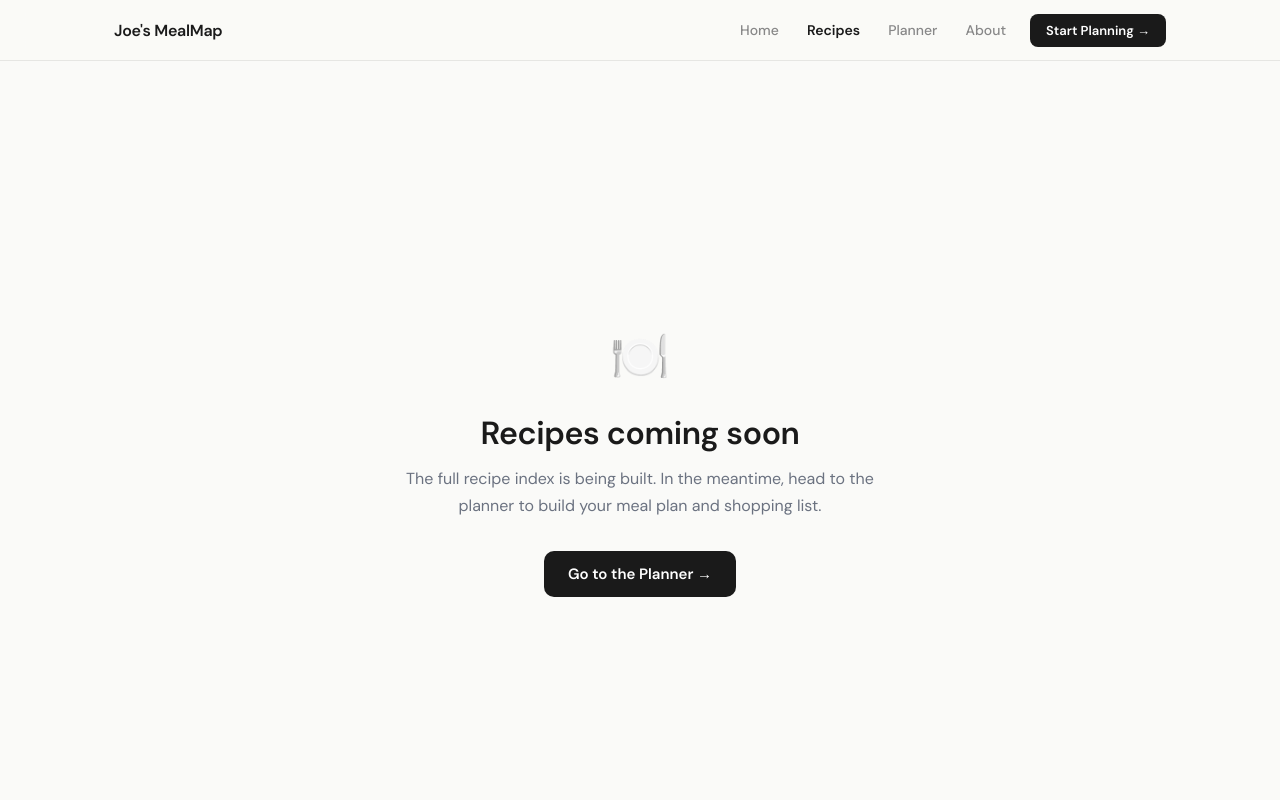
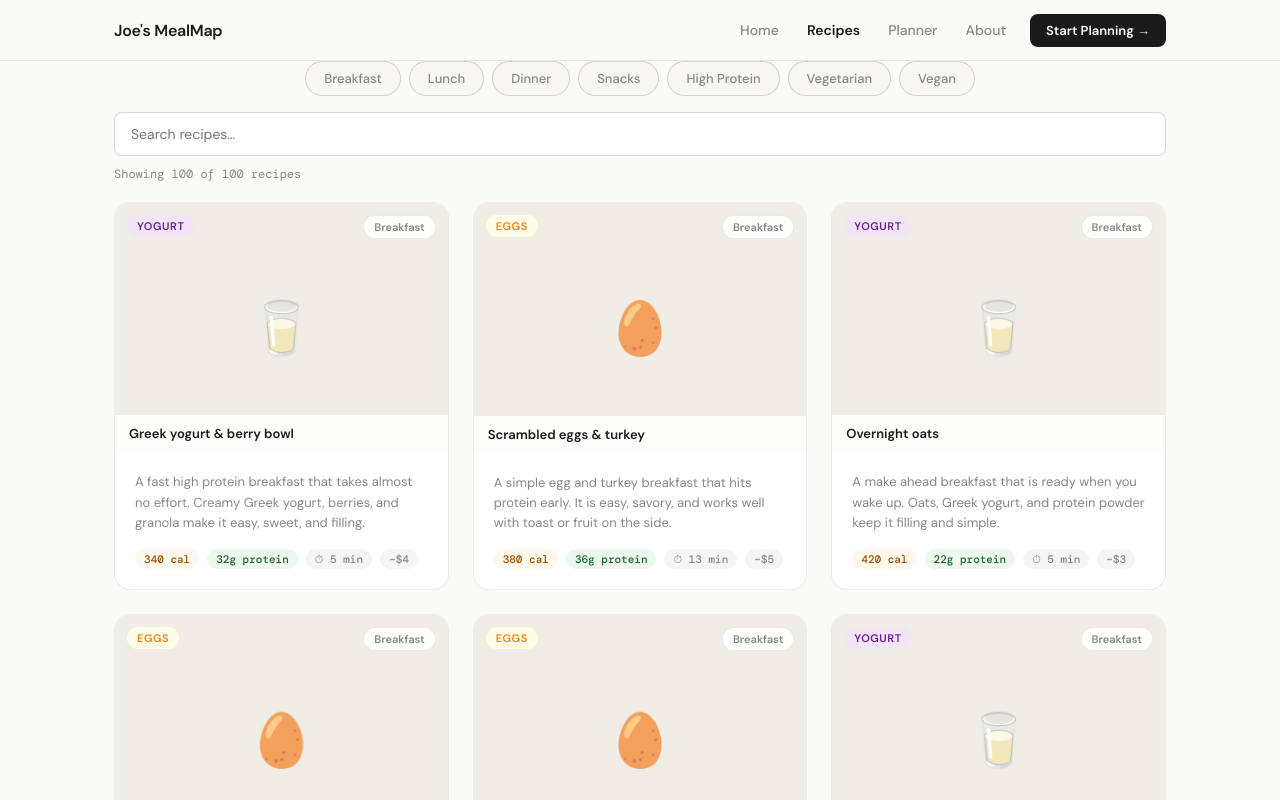
Before and after one commit to joe189/joesmealmap, a Next.js app: page /recipes in a window 1280 px wide. Shown: the top 800 px of the page. Built offline with nearby package versions, Linux system fonts and the light colour scheme.

Commit message:
build recipe index page with filter grid

```diff
--- a/app/recipes/page.tsx
+++ b/app/recipes/page.tsx
@@ -1,20 +1,34 @@
-import Link from 'next/link';
 import NavBar from '@/components/NavBar';
+import RecipeFilterGrid from '@/components/RecipeFilterGrid';
+import recipesRaw from '@/lib/recipes-merged.json';
+
+type Recipe = {
+  slug: string; name: string; type: string; proto: string;
+  totalTime: number; cal: number; pro: number; carb: number;
+  fat: number; cost: number; description: string; photoSearch: string;
+};
+
+const recipes = recipesRaw as Recipe[];
+
+export const metadata = {
+  title: "Recipes | Joe's MealMap",
+  description: 'Browse all 100 high-protein recipes. Filter by meal type, dietary preference, or protein source.',
+};
 
 export default function RecipesPage() {
   return (
     <>
       <NavBar />
-      <main style={{ background: '#fafaf8', minHeight: '100vh', display: 'flex', alignItems: 'center', justifyContent: 'center', padding: '80px 24px' }}>
-        <div style={{ textAlign: 'center', maxWidth: 480 }}>
-          <div style={{ fontSize: 48, marginBottom: 24 }}>🍽️</div>
-          <h1 style={{ fontSize: 32, fontWeight: 600, letterSpacing: '-0.4px', marginBottom: 12 }}>Recipes coming soon</h1>
-          <p style={{ fontSize: 16, color: '#6B7280', lineHeight: 1.65, marginBottom: 32 }}>
-            The full recipe index is being built. In the meantime, head to the planner to build your meal plan and shopping list.
-          </p>
-          <Link href="/" style={{ display: 'inline-flex', alignItems: 'center', fontSize: 15, fontWeight: 600, color: '#fff', background: '#1a1a1a', padding: '13px 24px', borderRadius: 10, textDecoration: 'none' }}>
-            Go to the Planner →
-          </Link>
+      <main className="recipes-page-main">
+        <div className="section-inner">
+          <header className="recipes-page-header">
+            <span className="section-eyebrow">Recipe Index</span>
+            <h1 className="section-title">100 meals. Built around your macros.</h1>
+            <p className="section-sub">
+              Browse all recipes, filter by type or goal, and click through for full ingredients and instructions.
+            </p>
+          </header>
+          <RecipeFilterGrid recipes={recipes} />
         </div>
       </main>
     </>
```
